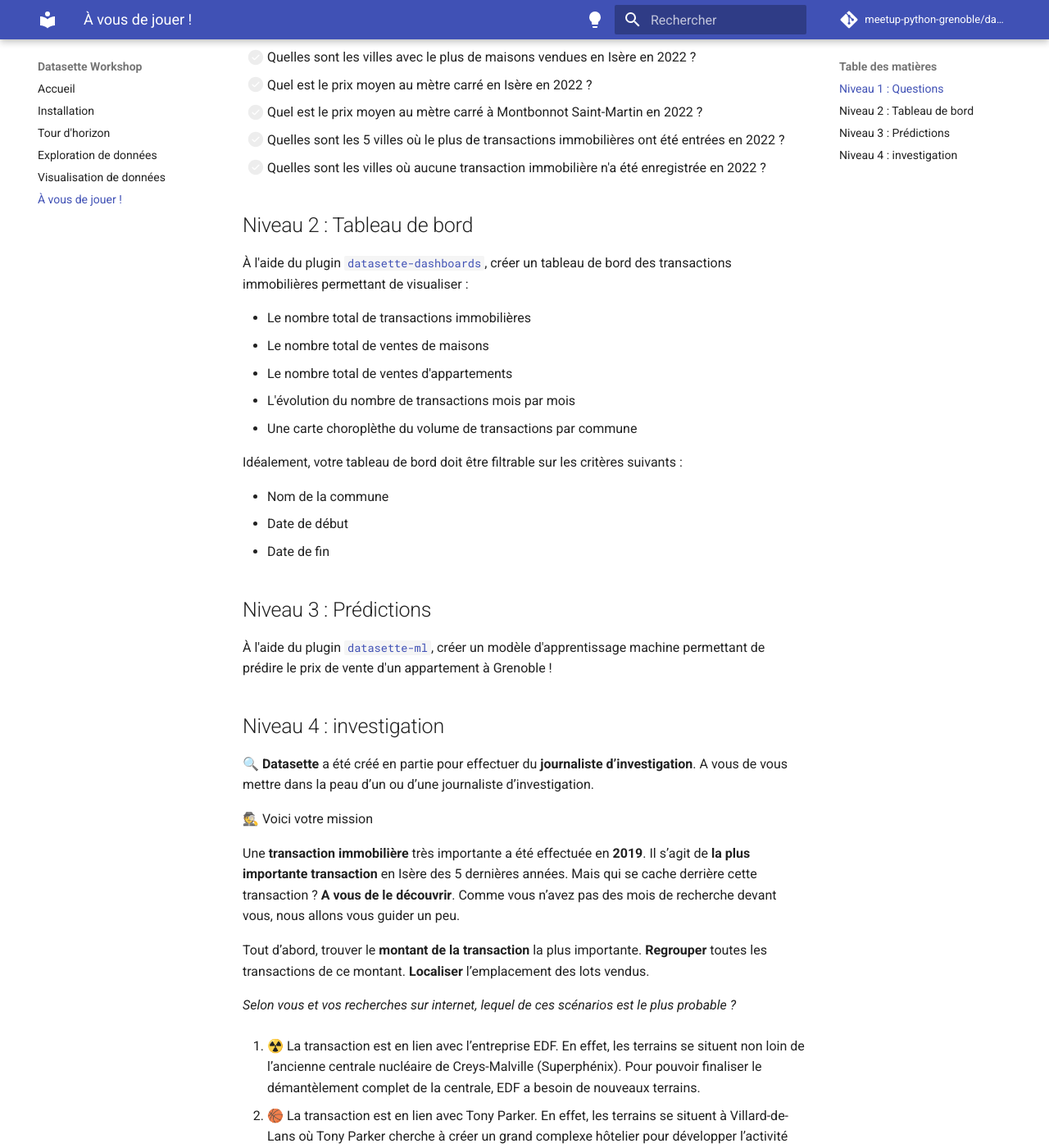
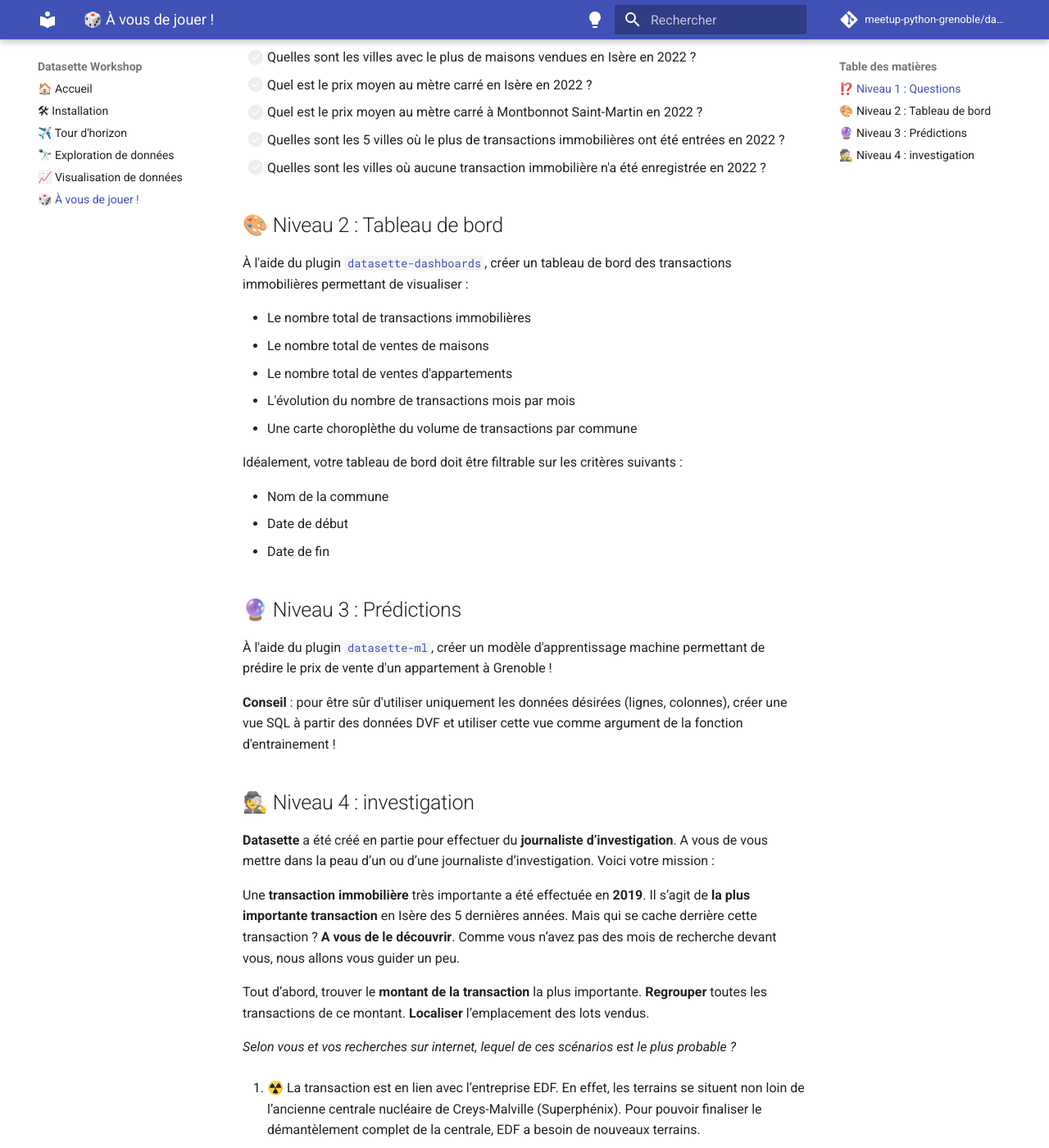
Before and after one commit to meetup-python-grenoble/datasette-workshop, an MkDocs documentation site: the page built from docs/playtime.md, in a window 1280 px wide and 1400 px high, scrolled down 391 px. Shown: the whole window at 82% size. Built offline with MkDocs 1.6.1 and Material for MkDocs 9.7.7, drawn with Linux system fonts in a browser that asks for light colours; comment, search, counter and statistics services are not loaded; some of the changed text lies outside the part shown.

```diff
--- a/docs/playtime.md
+++ b/docs/playtime.md
@@ -1,8 +1,8 @@
-# À vous de jouer !
+# 🎲 À vous de jouer !
 
 Maintenant que vous savez utiliser Datasette et son écosystème, nous vous proposons de mettre en pratique vos nouvelles connaissances ! Les différentes parties sont indépendantes mais sont classées par niveau de compétences requises.
 
-## Niveau 1 : Questions
+## ⁉️ Niveau 1 : Questions
 
 Avec la méthode de votre choix (interface web et/ou requêtes SQL), tentez de répondre aux questions suivantes :
 
@@ -13,7 +13,7 @@ Avec la méthode de votre choix (interface web et/ou requêtes SQL), tentez de r
 - [ ] Quelles sont les 5 villes où le plus de transactions immobilières ont été entrées en 2022 ?
 - [ ] Quelles sont les villes où aucune transaction immobilière n'a été enregistrée en 2022 ?
 
-## Niveau 2 : Tableau de bord
+## 🎨 Niveau 2 : Tableau de bord
 
 À l'aide du plugin [`datasette-dashboards`](https://datasette.io/plugins/datasette-dashboards), créer un tableau de bord des transactions immobilières permettant de visualiser :
 
@@ -29,15 +29,15 @@ Idéalement, votre tableau de bord doit être filtrable sur les critères suivan
 - Date de début
 - Date de fin
 
-## Niveau 3 : Prédictions
+## 🔮 Niveau 3 : Prédictions
 
 À l'aide du plugin [`datasette-ml`](https://github.com/rclement/datasette-ml), créer un modèle d'apprentissage machine permettant de prédire le prix de vente d'un appartement à Grenoble !
 
-## Niveau 4 : investigation
+**Conseil** : pour être sûr d'utiliser uniquement les données désirées (lignes, colonnes), créer une vue SQL à partir des données DVF et utiliser cette vue comme argument de la fonction d'entrainement !
 
-🔍 **Datasette** a été créé en partie pour effectuer du **journaliste d’investigation**. A vous de vous mettre dans la peau d’un ou d’une journaliste d’investigation.
+## 🕵️ Niveau 4 : investigation
 
-🕵️ Voici votre mission
+**Datasette** a été créé en partie pour effectuer du **journaliste d’investigation**. A vous de vous mettre dans la peau d’un ou d’une journaliste d’investigation. Voici votre mission :
 
 Une **transaction immobilière** très importante a été effectuée en **2019**. Il s’agit de **la plus importante transaction** en Isère des 5 dernières années. Mais qui se cache derrière cette transaction ? **A vous de le découvrir**. Comme vous n’avez pas des mois de recherche devant vous, nous allons vous guider un peu.
 
```
Also changed, not shown: docs/exploration.md (+1 -1 lines), docs/index.md (+2 -2 lines), docs/overview.md (+1 -1 lines), docs/setup.md (+1 -1 lines), docs/visualisation.md (+1 -1 lines).
